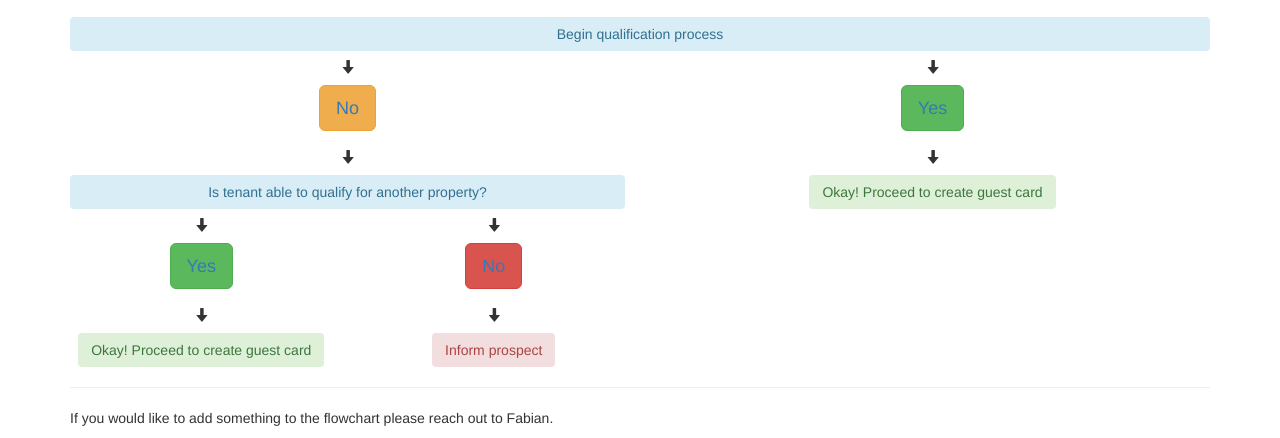
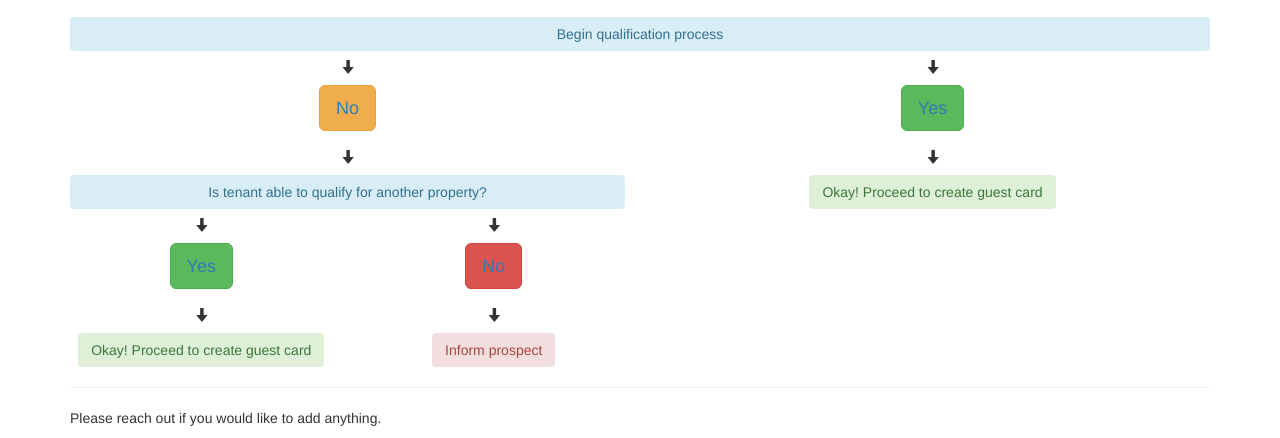
Before and after one commit to thetrebelcc/LCC, a plain HTML site: page Index.html in a window 1280 px wide. Shown: the part 609-1047 px from the top of the page. Drawn offline with nearby package versions, Linux system fonts and the light colour scheme.

Commit message:
git trouble shooting

```diff
--- a/Index.html
+++ b/Index.html
@@ -179,7 +179,7 @@
   <footer>
     <div class="container">
       <hr>
-      <p>If you would like to add something to the flowchart please reach out to Fabian. </p>
+      <p>Please reach out if you would like to add anything. </p>
     </div>
   </footer>
 
```
